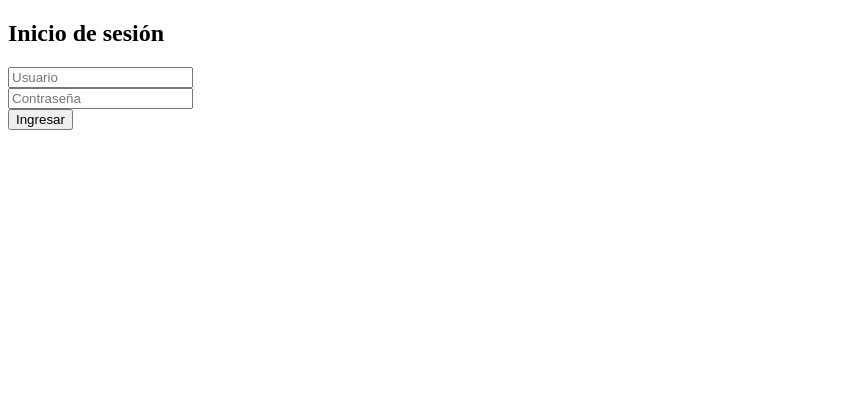
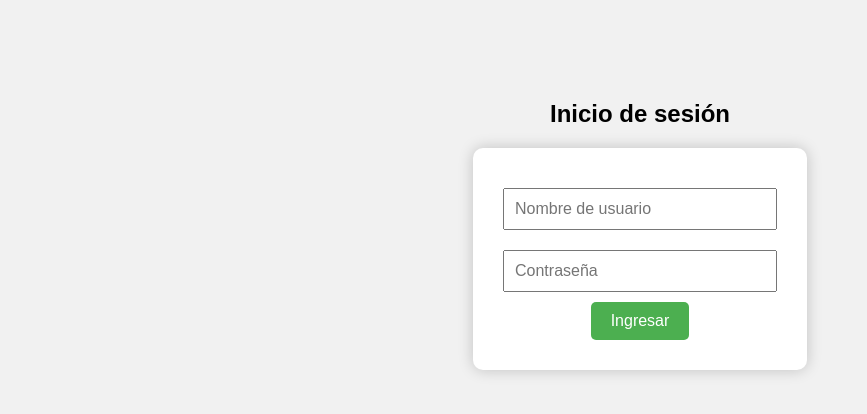
Before and after one commit to davichindrml-maker/mipaginaweb, a Flask app: page / in a window 1280 px wide. Shown: the top 414 px of the page, without its empty margins (0-867 px from the left). Run offline with Flask 3, Linux system fonts and the light colour scheme.

Commit message:
Update login.html

```diff
--- a/templates/login.html
+++ b/templates/login.html
@@ -3,16 +3,55 @@
 <head>
     <meta charset="UTF-8">
     <title>Login Secreto</title>
+    <style>
+        body {
+            font-family: Arial, sans-serif;
+            background-color: #f1f1f1;
+            text-align: center;
+            margin-top: 100px;
+        }
+
+        form {
+            background-color: white;
+            display: inline-block;
+            padding: 30px;
+            border-radius: 10px;
+            box-shadow: 0px 0px 15px rgba(0,0,0,0.2);
+        }
+
+        input[type="text"], input[type="password"] {
+            width: 250px;
+            padding: 10px;
+            margin: 10px 0;
+            font-size: 16px;
+        }
+
+        input[type="submit"] {
+            background-color: #4CAF50;
+            color: white;
+            padding: 10px 20px;
+            border: none;
+            font-size: 16px;
+            cursor: pointer;
+            border-radius: 5px;
+        }
+
+        .mensaje {
+            margin-top: 20px;
+            font-weight: bold;
+            color: #333;
+        }
+    </style>
 </head>
 <body>
     <h2>Inicio de sesión</h2>
+
     <form method="POST">
-        <input type="text" name="usuario" placeholder="Usuario" required><br>
+        <input type="text" name="usuario" placeholder="Nombre de usuario" required><br>
         <input type="password" name="contraseña" placeholder="Contraseña" required><br>
-        <button type="submit">Ingresar</button>
+        <input type="submit" value="Ingresar">
     </form>
-    {% if mensaje %}
-    <p style="color:red">{{ mensaje }}</p>
-    {% endif %}
+
+
 </body>
 </html>
```
